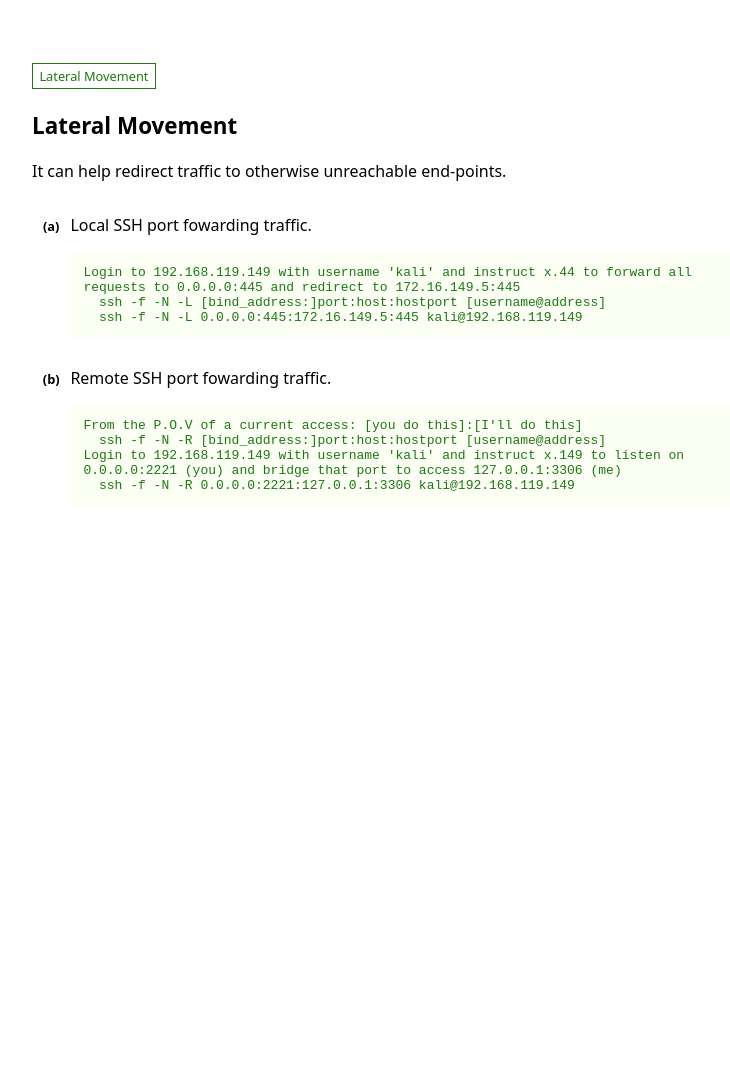
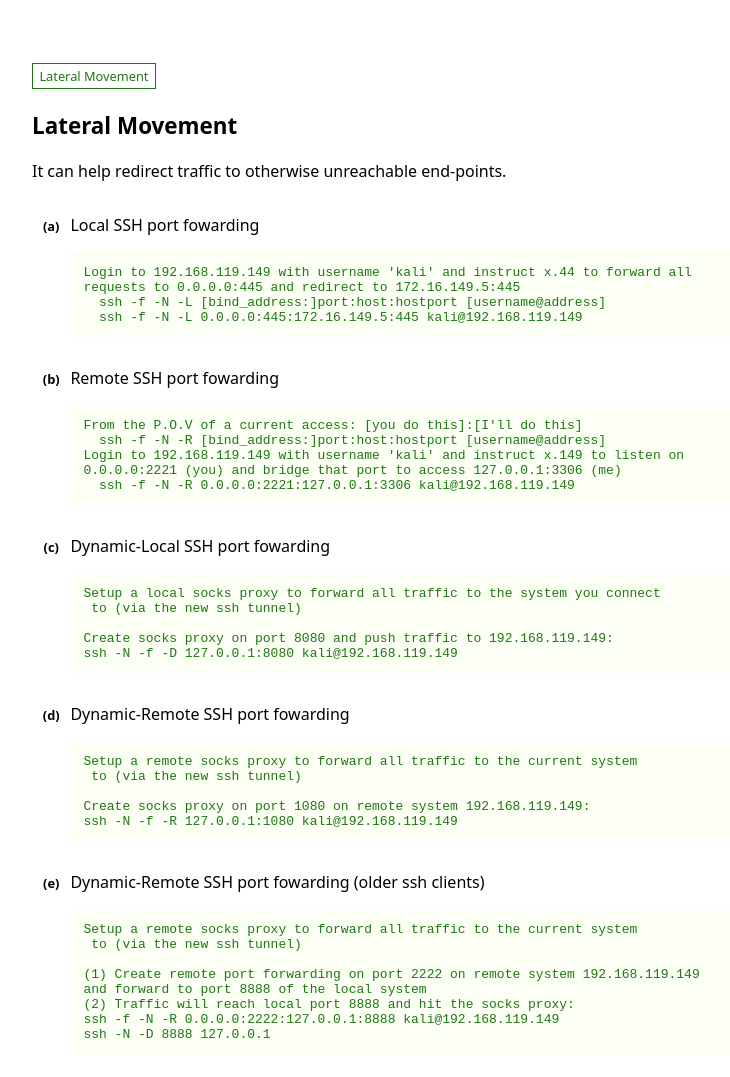
Before and after one commit to MFNttps/mfnttps.github.io, a Jekyll site: the page built from _mfnttps/ssh-portfwd.md, in a window 1280 px wide, cut to the strip 187-1295 px from the top of the page. Shown: the top 1077 px of the strip, without its empty margins (208-938 px from the left). Built offline with Jekyll 4.4.1, drawn with Linux system fonts in a browser that asks for light colours; before the commit the page ends 900 px from its top, so only the background shows below that.

Commit message:
Update ssh-portfwd.md

```diff
--- a/_mfnttps/ssh-portfwd.md
+++ b/_mfnttps/ssh-portfwd.md
@@ -1,17 +1,42 @@
 ---
 functions:
   lateral-movement:
-    - description: Local SSH port fowarding traffic.
+    - description: Local SSH port fowarding
       code: |
         Login to 192.168.119.149 with username 'kali' and instruct x.44 to forward all
         requests to 0.0.0.0:445 and redirect to 172.16.149.5:445
           ssh -f -N -L [bind_address:]port:host:hostport [username@address]
           ssh -f -N -L 0.0.0.0:445:172.16.149.5:445 kali@192.168.119.149
-    - description: Remote SSH port fowarding traffic.
+    - description: Remote SSH port fowarding
       code: |
         From the P.O.V of a current access: [you do this]:[I'll do this]
           ssh -f -N -R [bind_address:]port:host:hostport [username@address]
         Login to 192.168.119.149 with username 'kali' and instruct x.149 to listen on
         0.0.0.0:2221 (you) and bridge that port to access 127.0.0.1:3306 (me)
           ssh -f -N -R 0.0.0.0:2221:127.0.0.1:3306 kali@192.168.119.149
+    - description: Dynamic-Local SSH port fowarding
+      code: |
+        Setup a local socks proxy to forward all traffic to the system you connect
+         to (via the new ssh tunnel)
+
+        Create socks proxy on port 8080 and push traffic to 192.168.119.149:
+        ssh -N -f -D 127.0.0.1:8080 kali@192.168.119.149
+    - description: Dynamic-Remote SSH port fowarding
+      code: |
+        Setup a remote socks proxy to forward all traffic to the current system
+         to (via the new ssh tunnel)
+
+        Create socks proxy on port 1080 on remote system 192.168.119.149:
+        ssh -N -f -R 127.0.0.1:1080 kali@192.168.119.149
+    - description: Dynamic-Remote SSH port fowarding (older ssh clients)
+      code: |
+        Setup a remote socks proxy to forward all traffic to the current system
+         to (via the new ssh tunnel)
+
+        (1) Create remote port forwarding on port 2222 on remote system 192.168.119.149
+        and forward to port 8888 of the local system
+        (2) Traffic will reach local port 8888 and hit the socks proxy:
+        ssh -f -N -R 0.0.0.0:2222:127.0.0.1:8888 kali@192.168.119.149
+        ssh -N -D 8888 127.0.0.1
+
 ---
```
